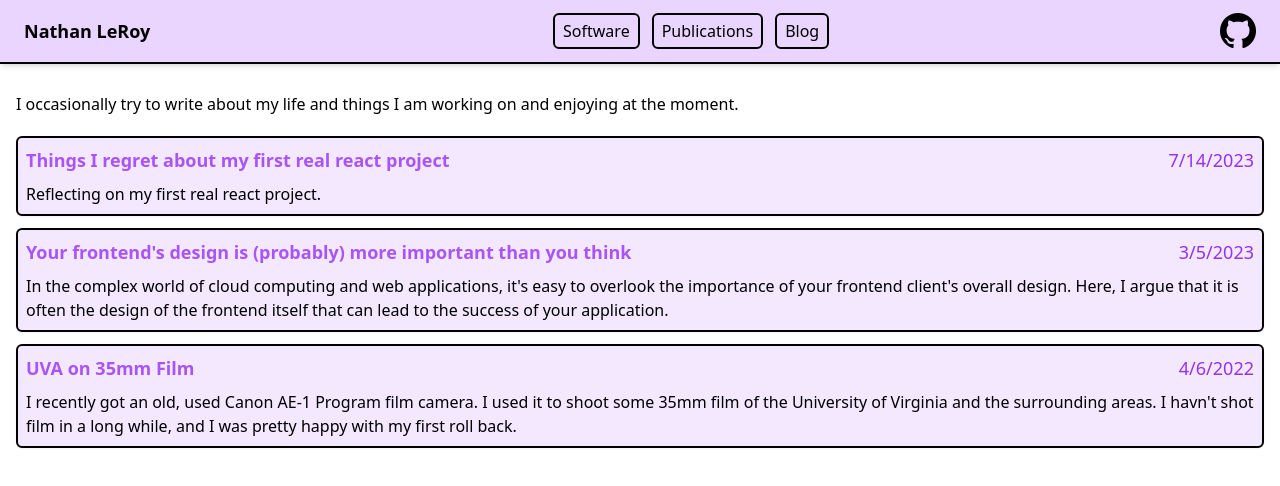
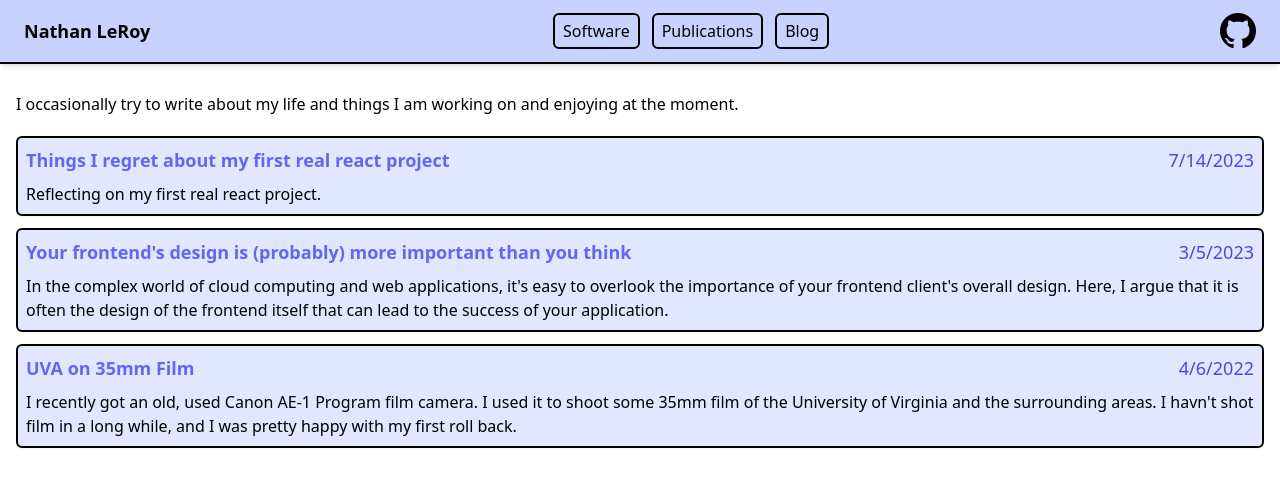
Before and after one commit to nleroy917/nleroy917.github.io, a Next.js app: page /blog in a window 1280 px wide. Shown: the top 486 px of the page. Built offline with nearby package versions, Linux system fonts and the light colour scheme.

Commit message:
change color

```diff
--- a/components/blog/post-card.tsx
+++ b/components/blog/post-card.tsx
@@ -9,7 +9,7 @@ interface Props {
 export const PostCard: FC<Props> = ({ children, href }) => {
   return (
     <Link className="no-underline" href={href}>
-      <div className="no-underline cursor-pointer text-black p-2 my-3 transition-all bg-purple-100 border-2 border-black rounded-md shadow-sm hover:shadow-md hover:translate-x-0.5 hover:-translate-y-0.5">
+      <div className="no-underline cursor-pointer text-black p-2 my-3 transition-all bg-indigo-100 border-2 border-black rounded-md shadow-sm hover:shadow-md hover:translate-x-0.5 hover:-translate-y-0.5">
         {children}
       </div>
     </Link>
--- a/components/blog/progress.tsx
+++ b/components/blog/progress.tsx
@@ -8,7 +8,7 @@ interface Props {
 export const ProgressBar: FC<Props> = ({ progress }) => {
   return (
     <motion.div
-      className="fixed top-0 left-0 right-0 z-50 w-full h-2 bg-purple-400 large:h-3 transform-origin-0"
+      className="fixed top-0 left-0 right-0 z-50 w-full h-2 bg-indigo-400 large:h-3 transform-origin-0"
       style={{ scaleX: progress }}
     />
   )
--- a/components/layout/nav/nav.tsx
+++ b/components/layout/nav/nav.tsx
@@ -5,7 +5,7 @@ import { NavItem } from './nav-item'
 
 export const Nav: FC = () => {
   return (
-    <nav className="flex flex-row items-center justify-between w-full h-16 px-6 bg-purple-200 border-b-2 shadow-md 2xl:px-44 border-b-black">
+    <nav className="flex flex-row items-center justify-between w-full h-16 px-6 bg-indigo-200 border-b-2 shadow-md 2xl:px-44 border-b-black">
       <div>
         <Link className="text-lg font-bold text-black no-underline" href="/">
           <span>Nathan LeRoy</span>
@@ -34,7 +34,7 @@ export const Nav: FC = () => {
         <Link href="https://github.com/nleroy917">
           <i
             className="text-4xl text-black transition-all bi bi-github hover:text-gray-800"
-            aria-label="GitHub"
+            aria-label="Github"
           ></i>
         </Link>
       </div>
--- a/components/publications/publication.tsx
+++ b/components/publications/publication.tsx
@@ -36,7 +36,7 @@ export const PublicationCard: FC<PublicationCardProps> = ({ entry }) => {
   return (
     <div
       key={entry.id}
-      className="text-black w-full p-2 bg-purple-100 border-2 border-black rounded-md shadow-sm hover:shadow-md hover:translate-x-0.5 hover:-translate-y-0.5 transition-all"
+      className="text-black w-full p-2 bg-indigo-100 border-2 border-black rounded-md shadow-sm hover:shadow-md hover:translate-x-0.5 hover:-translate-y-0.5 transition-all"
     >
       <h2 className="text-base font-bold lg:text-lg">{entry.title}</h2>
       <p className="text-sm lg:text-base">
--- a/components/software/software-entry.tsx
+++ b/components/software/software-entry.tsx
@@ -13,7 +13,7 @@ export const SoftwareCard: FC<Props> = ({ entry }) => {
   )
 
   return (
-    <div className="text-black p-2 my-3 transition-all bg-purple-100 border-2 border-black rounded-md shadow-sm hover:shadow-md hover:translate-x-0.5 hover:-translate-y-0.5">
+    <div className="text-black p-2 my-3 transition-all bg-indigo-100 border-2 border-black rounded-md shadow-sm hover:shadow-md hover:translate-x-0.5 hover:-translate-y-0.5">
       <div className="flex flex-row items-center">
         <h2 className="text-xl font-bold">{entry.name}</h2>
         <div className="w-16 ml-2 text-sm lg:w-max lg:text-base">
--- a/components/software/tag.tsx
+++ b/components/software/tag.tsx
@@ -34,7 +34,7 @@ const TagProperties: Record<string, TagProperties> = {
   },
   'machine learning': {
     class:
-      'text-sm border px-2 py-0 border-purple-600 text-purple-600 rounded-full',
+      'text-sm border px-2 py-0 border-indigo-600 text-indigo-600 rounded-full',
   },
 }
 
--- a/pages/blog/[id].tsx
+++ b/pages/blog/[id].tsx
@@ -94,7 +94,7 @@ const BlogPostPage: NextPage<Props> = (props) => {
               <div className="flex flex-row items-center justify-between">
                 <div>
                   <Link
-                    className="text-purple-600 underline hover:text-purple-800"
+                    className="text-indigo-600 underline hover:text-indigo-800"
                     href="/blog"
                   >
                     back
@@ -102,7 +102,7 @@ const BlogPostPage: NextPage<Props> = (props) => {
                   {' | '}
                   <Link
                     href="/"
-                    className="text-purple-600 underline hover:text-purple-800"
+                    className="text-indigo-600 underline hover:text-indigo-800"
                   >
                     home
                   </Link>
@@ -127,7 +127,7 @@ const BlogPostPage: NextPage<Props> = (props) => {
                       sizes="100vw"
                       className={
                         className ||
-                        'w-full h-auto mb-3 border-2 border-purple-500 rounded-md'
+                        'w-full h-auto mb-3 border-2 border-indigo-500 rounded-md'
                       }
                     />
                   ),
--- a/pages/blog/index.tsx
+++ b/pages/blog/index.tsx
@@ -60,12 +60,12 @@ const Blog: NextPage<Props> = ({ blogHeadMarkdown, posts }) => {
               <div className="flex flex-row items-center justify-between w-full mb-2">
                 <div>
                   <Link className="no-underline" href={`/blog/${post.id}`}>
-                    <h2 className="mb-0 text-lg font-bold text-purple-500 hover:underline">
+                    <h2 className="mb-0 text-lg font-bold text-indigo-500 hover:underline">
                       {post.title}
                     </h2>
                   </Link>
                 </div>
-                <div className="text-lg text-purple-600">
+                <div className="text-lg text-indigo-600">
                   {new Date(post.date).toLocaleDateString()}
                 </div>
               </div>
--- a/pages/index.tsx
+++ b/pages/index.tsx
@@ -22,7 +22,7 @@ const Home: NextPage<Props> = ({ markdown }) => {
       <div className="markdown">
         <ReactMarkdown>{markdown}</ReactMarkdown>
       </div>
-      <h2 className="mb-3 text-2xl font-bold text-purple-600">My Socials</h2>
+      <h2 className="mb-3 text-2xl font-bold text-indigo-600">My Socials</h2>
       <ul className="list-disc list-inside">
         <li>
           <i className="mr-1 bi bi-github"></i>
--- a/pages/software.tsx
+++ b/pages/software.tsx
@@ -23,7 +23,7 @@ interface Props {
 const Software: NextPage<Props> = ({ markdown, software }) => {
   return (
     <Layout>
-      <h2 className="text-4xl font-bold text-purple-600">My Software</h2>
+      <h2 className="text-4xl font-bold text-indigo-600">My Software</h2>
       <div className="border-b border-gray-400 markdown">
         <ReactMarkdown>{markdown}</ReactMarkdown>
       </div>
--- a/styles/globals.css
+++ b/styles/globals.css
@@ -1,7 +1,7 @@
 @tailwind base;
 
 .markdown > p > strong {
-  @apply text-purple-600;
+  @apply text-indigo-600;
 }
 
 /*  styles for markdown render */
@@ -19,7 +19,7 @@
 .markdown > h2,
 .markdown > h3,
 .markdown > h4 {
-  @apply text-purple-600;
+  @apply text-indigo-600;
 }
 
 .markdown > h1 {
@@ -59,11 +59,11 @@
 }
 
 a {
-  @apply text-purple-600;
+  @apply text-indigo-600;
   @apply underline;
 }
 a:hover {
-  @apply text-purple-800;
+  @apply text-indigo-800;
 }
 
 .transform-origin-0 {
```
